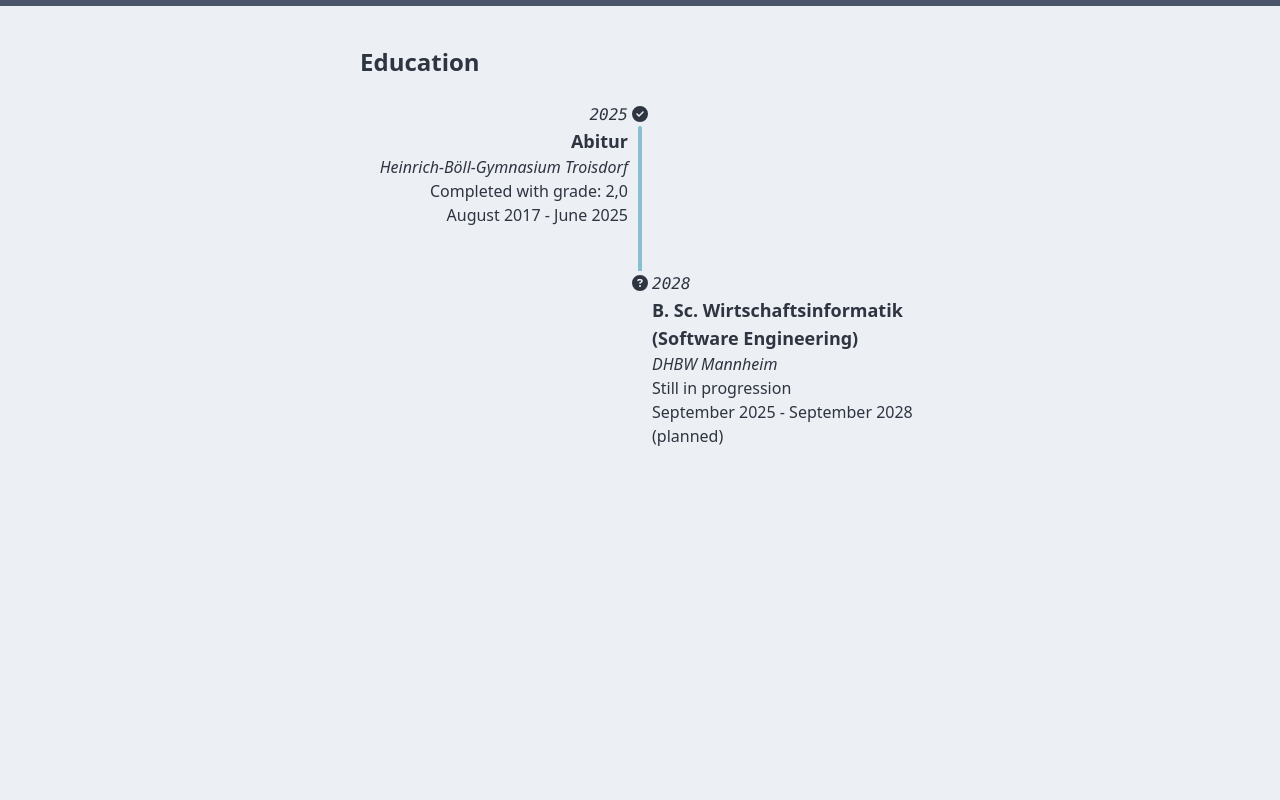
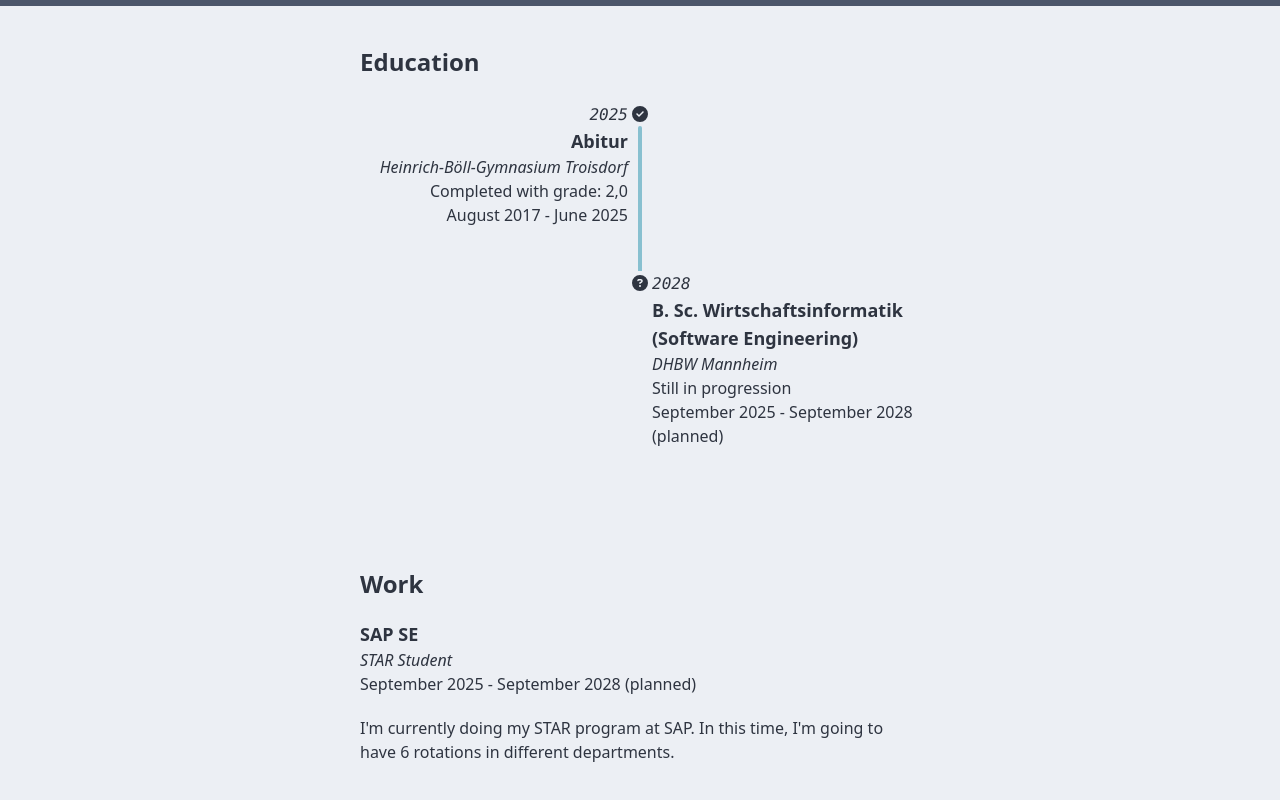
Before and after one commit to MaeschDEV/malte-esch-website, a Next.js app: page / in a window 1280 px wide. Shown: the part 998-1798 px from the top of the page. Before the commit the page ends 1526 px from the top, so only its background shows below. Built offline with nearby package versions, Linux system fonts and the light colour scheme.

Commit message:
Added the work section in the resume

```diff
--- /dev/null
+++ b/app/components/work.tsx
@@ -0,0 +1,24 @@
+import React from "react";
+
+const work = () => {
+  return (
+    <div className="flex items-center justify-center">
+      <div className="w-1/2 p-10">
+        <h1 className="mb-5 text-2xl font-semibold text-left">Work</h1>
+        <ul>
+          <li>
+            <h1 className="text-lg font-black">SAP SE</h1>
+            <p className="italic">STAR Student</p>
+            <p className="mb-5">September 2025 - September 2028 (planned)</p>
+            <p>
+              I'm currently doing my STAR program at SAP. In this time, I'm
+              going to have 6 rotations in different departments.
+            </p>
+          </li>
+        </ul>
+      </div>
+    </div>
+  );
+};
+
+export default work;
--- a/app/page.tsx
+++ b/app/page.tsx
@@ -2,6 +2,7 @@ import About from "./components/about";
 import Education from "./components/education";
 import Hero from "./components/hero";
 import Navbar from "./components/navbar";
+import Work from "./components/work";
 
 const homepage = () => {
   return (
@@ -19,6 +20,9 @@ const homepage = () => {
         <div id="education">
           <Education></Education>
         </div>
+        <div id="work">
+          <Work></Work>
+        </div>
       </div>
     </div>
   );
```
